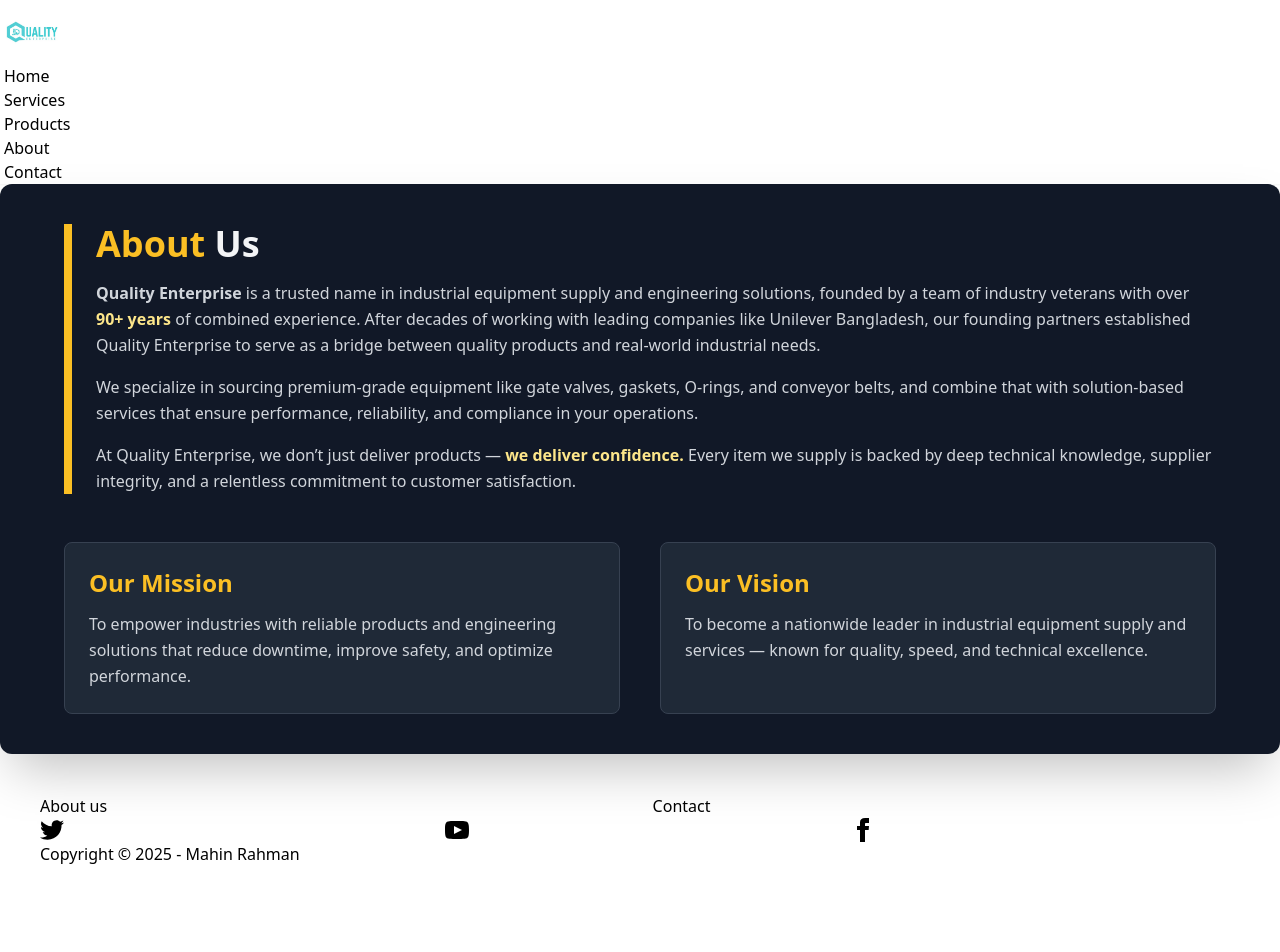
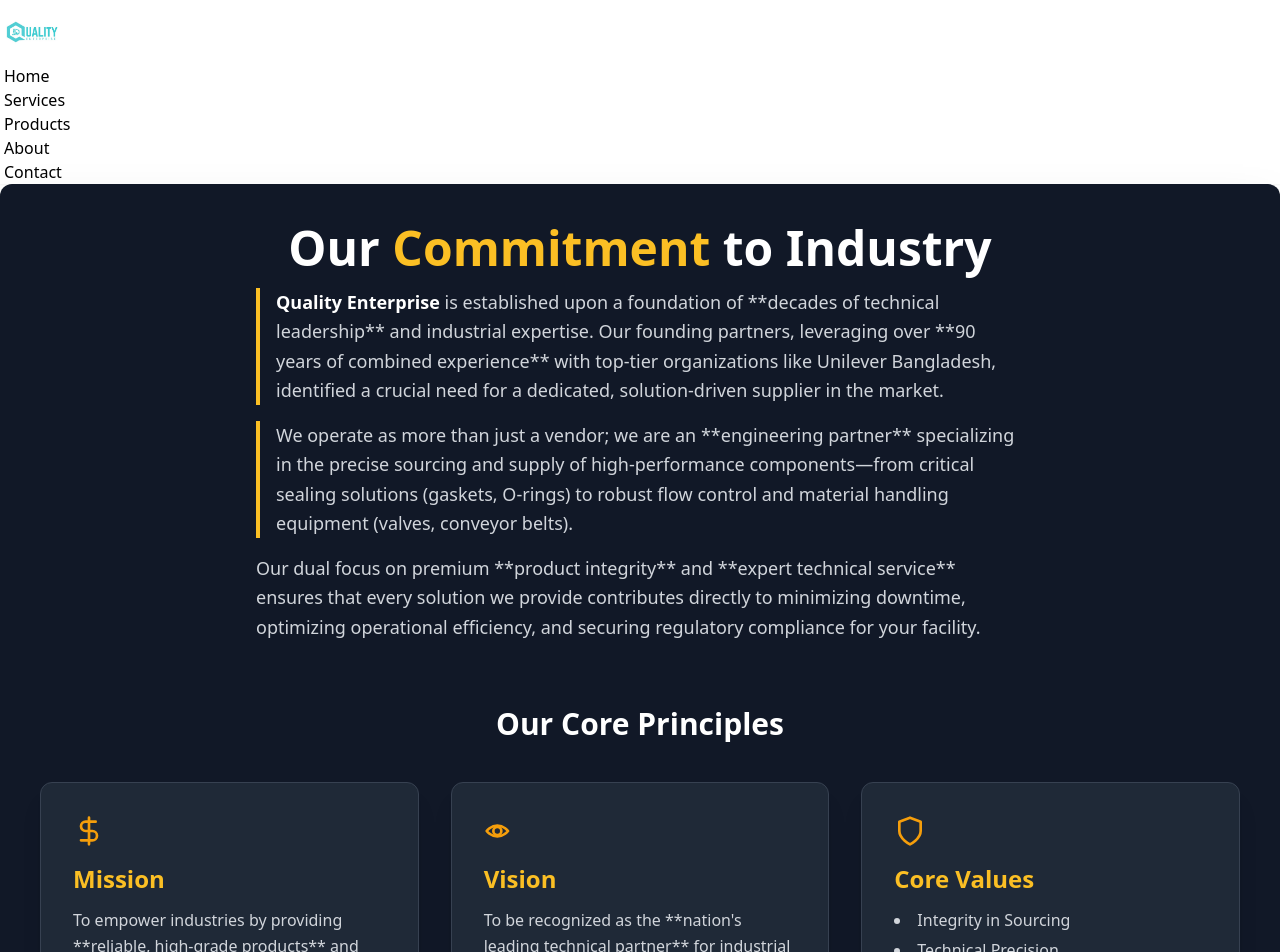
Before and after one commit to Mahin01/Quality_Enterprise, a React (Vite) app: page /about in a window 1280 px wide. Shown: the top 952 px of the page. Before the commit the page ends 906 px from the top, so only its background shows below. Built offline with nearby package versions, Linux system fonts and the light colour scheme.

Commit message:
About Us page updated

```diff
--- a/src/Pages/About/About.jsx
+++ b/src/Pages/About/About.jsx
@@ -1,61 +1,75 @@
-import React from "react";
+const AboutUs = () => {
+    // Lucide icons for Core Principles
+    const MissionIcon = () => (
+        <svg xmlns="http://www.w3.org/2000/svg" width="24" height="24" viewBox="0 0 24 24" fill="none" stroke="currentColor" strokeWidth="2" strokeLinecap="round" strokeLinejoin="round" className="w-8 h-8 text-amber-500"><path d="M12 2v20M17 5H9.5a3.5 3.5 0 0 0 0 7h5a3.5 3.5 0 0 1 0 7H6"/></svg>
+    );
+    const VisionIcon = () => (
+        <svg xmlns="http://www.w3.org/2000/svg" width="24" height="24" viewBox="0 0 24 24" fill="none" stroke="currentColor" strokeWidth="2" strokeLinecap="round" strokeLinejoin="round" className="w-8 h-8 text-amber-500"><path d="M2 12s3-4 8-4 8 4 8 4-3 4-8 4-8-4-8-4Z"/><circle cx="10" cy="12" r="3"/></svg>
+    );
+    const ValuesIcon = () => (
+        <svg xmlns="http://www.w3.org/2000/svg" width="24" height="24" viewBox="0 0 24 24" fill="none" stroke="currentColor" strokeWidth="2" strokeLinecap="round" strokeLinejoin="round" className="w-8 h-8 text-amber-500"><path d="M12 22s8-4 8-10V5l-8-3-8 3v7c0 6 8 10 8 10z"/></svg>
+    );
 
-const AboutUs = () => {
     return (
         <section className="py-16 bg-gray-900 rounded-xl shadow-2xl p-6 md:p-10">
-            <div className="max-w-6xl mx-auto">
-                {/* About Us Section */}
-                {/* Border color changed from orange-500 to amber-400 for consistency */}
-                <div className="border-l-8 border-amber-400 pl-6 mb-12">
-                    <h2 className="text-3xl md:text-4xl font-bold text-amber-400 mb-4">
-                        About <span className="text-gray-100">Us</span> {/* Text color adjusted for dark theme */}
+            <div className="max-w-7xl mx-auto">
+                {/* Header and Core Narrative */}
+                <div className="text-center mb-16">
+                    <h2 className="text-4xl md:text-5xl font-extrabold text-white mb-4">
+                        Our <span className="text-amber-400">Commitment</span> to Industry
                     </h2>
-                    <p className="text-gray-300 leading-relaxed"> {/* Text color adjusted for dark theme */}
-                        <span className="font-semibold">Quality Enterprise</span> is a trusted name in
-                        industrial equipment supply and engineering solutions, founded by a
-                        team of industry veterans with over <span className="font-semibold text-amber-200">90+ years</span> of {/* Accent color added */}
-                        combined experience. After decades of working with leading companies
-                        like Unilever Bangladesh, our founding partners established Quality
-                        Enterprise to serve as a bridge between quality products and
-                        real-world industrial needs.
-                    </p>
-                    <p className="text-gray-300 leading-relaxed mt-4"> {/* Text color adjusted for dark theme */}
-                        We specialize in sourcing premium-grade equipment like gate valves,
-                        gaskets, O-rings, and conveyor belts, and combine that with
-                        solution-based services that ensure performance, reliability, and
-                        compliance in your operations.
-                    </p>
-                    <p className="text-gray-300 leading-relaxed mt-4"> {/* Text color adjusted for dark theme */}
-                        At Quality Enterprise, we don’t just deliver products —{" "}
-                        <span className="font-semibold text-amber-200">we deliver confidence.</span> Every item we {/* Accent color added */}
-                        supply is backed by deep technical knowledge, supplier integrity,
-                        and a relentless commitment to customer satisfaction.
-                    </p>
+                    <div className="max-w-3xl mx-auto text-left">
+                        <p className="text-lg text-gray-300 leading-relaxed mb-4 border-l-4 border-amber-400 pl-4">
+                            <span className="font-semibold text-white">Quality Enterprise</span> is established upon a foundation of **decades of technical leadership** and industrial expertise. Our founding partners, leveraging over **90 years of combined experience** with top-tier organizations like Unilever Bangladesh, identified a crucial need for a dedicated, solution-driven supplier in the market.
+                        </p>
+                        <p className="text-lg text-gray-300 leading-relaxed mb-4 border-l-4 border-amber-400 pl-4">
+                            We operate as more than just a vendor; we are an **engineering partner** specializing in the precise sourcing and supply of high-performance components—from critical sealing solutions (gaskets, O-rings) to robust flow control and material handling equipment (valves, conveyor belts).
+                        </p>
+                        <p className="text-lg text-gray-300 leading-relaxed">
+                            Our dual focus on premium **product integrity** and **expert technical service** ensures that every solution we provide contributes directly to minimizing downtime, optimizing operational efficiency, and securing regulatory compliance for your facility.
+                        </p>
+                    </div>
                 </div>
 
-                {/* Mission & Vision */}
-                <div className="grid grid-cols-1 md:grid-cols-2 gap-10 mt-12">
+                {/* Core Principles Section */}
+                <h3 className="text-3xl font-bold text-white text-center mb-10">
+                    Our Core Principles
+                </h3>
+                <div className="grid grid-cols-1 md:grid-cols-3 gap-8 mt-8">
                     {/* Mission */}
-                    <div className="p-6 rounded-lg bg-gray-800 border border-gray-700">
-                        <h3 className="text-2xl font-bold text-amber-400 mb-3"> {/* Color changed to amber */}
-                            Our Mission
-                        </h3>
-                        <p className="text-gray-300 leading-relaxed"> {/* Text color adjusted for dark theme */}
-                            To empower industries with reliable products and engineering
-                            solutions that reduce downtime, improve safety, and optimize
-                            performance.
+                    <div className="p-8 rounded-xl bg-gray-800 border border-gray-700 hover:border-amber-500 transition-all duration-300 shadow-xl">
+                        <MissionIcon />
+                        <h4 className="text-2xl font-bold text-amber-400 mt-4 mb-3">
+                            Mission
+                        </h4>
+                        <p className="text-gray-300 leading-relaxed">
+                            To empower industries by providing **reliable, high-grade products** and unparalleled engineering solutions that drastically reduce operational downtime and enhance process safety and performance.
                         </p>
                     </div>
 
                     {/* Vision */}
-                    <div className="p-6 rounded-lg bg-gray-800 border border-gray-700">
-                        <h3 className="text-2xl font-bold text-amber-400 mb-3"> {/* Color changed to amber */}
-                            Our Vision
-                        </h3>
-                        <p className="text-gray-300 leading-relaxed"> {/* Text color adjusted for dark theme */}
-                            To become a nationwide leader in industrial equipment supply and
-                            services — known for quality, speed, and technical excellence.
+                    <div className="p-8 rounded-xl bg-gray-800 border border-gray-700 hover:border-amber-500 transition-all duration-300 shadow-xl">
+                        <VisionIcon />
+                        <h4 className="text-2xl font-bold text-amber-400 mt-4 mb-3">
+                            Vision
+                        </h4>
+                        <p className="text-gray-300 leading-relaxed">
+                            To be recognized as the **nation's leading technical partner** for industrial supply and services, renowned for our commitment to quality, responsiveness, and consistent technical excellence.
                         </p>
+                    </div>
+
+                    {/* Core Values (New Addition) */}
+                    <div className="p-8 rounded-xl bg-gray-800 border border-gray-700 hover:border-amber-500 transition-all duration-300 shadow-xl">
+                        <ValuesIcon />
+                        <h4 className="text-2xl font-bold text-amber-400 mt-4 mb-3">
+                            Core Values
+                        </h4>
+                        <ul className="text-gray-300 leading-relaxed list-disc list-inside space-y-1">
+                            <li>Integrity in Sourcing</li>
+                            <li>Technical Precision</li>
+                            <li>Customer-First Approach</li>
+                            <li>Operational Reliability</li>
+                        </ul>
                     </div>
                 </div>
             </div>
```
